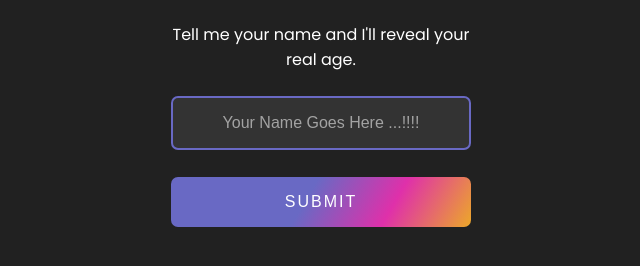
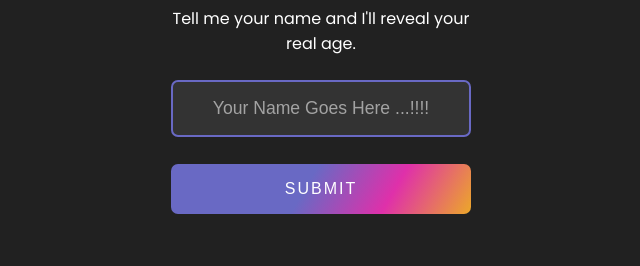
Before and after one commit to bruxx-6243/YRA, a website built with Vite: page index.html in a window 1280 px wide. Shown: the part 188-454 px from the top of the page, without its empty margins (319-959 px from the left). Built offline with nearby package versions, Linux system fonts and the light colour scheme; a web font is replaced by a local one.

Commit message:
fixing marigns and paddings

```diff
--- a/src/main.ts
+++ b/src/main.ts
@@ -6,6 +6,7 @@ const app = document.getElementById("app") as HTMLDivElement;
   header.classList.add("header");
 
   header.innerHTML = `
+
     <h1 class="title">#YRA</h1>
     <p class="desc">Tell me your name and I'll reveal your real age.</p>
     `;
--- a/src/style/style.scss
+++ b/src/style/style.scss
@@ -20,7 +20,7 @@ body {
   text-align: center;
 
   background-color: hsl(0, 0%, 13%);
-  overflow: hidden;
+  overflow-x: hidden;
 }
 
 #app {
@@ -35,6 +35,7 @@ body {
 }
 
 .title {
+  position: relative;
   font-size: calc(1rem * 4);
   font-family: $solitreo;
   color: $color;
@@ -42,7 +43,7 @@ body {
 
 .desc {
   font-size: calc(1rem);
-  margin: 1.5rem 0;
+  margin: .5rem  0 1.5rem;
   color: $color;
 }
 
@@ -53,7 +54,7 @@ form {
     width: 100%;
     padding: $padding;
     text-align: center;
-    font-size: 1rem;
+    font-size: 1.1rem;
     background-color: #333;
     color: #fff;
     margin-bottom: 0.7rem;
```
Also changed, not shown: src/style/style.css, 1 other file.
